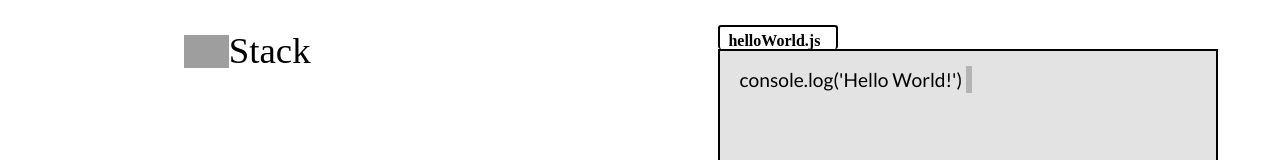
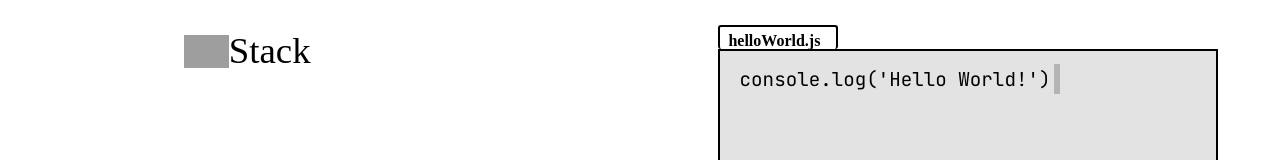
Before and after one commit to luisfr364/aboutme, a React (Vite) app: page / in a window 1280 px wide. Shown: the part 1367-1527 px from the top of the page. Built offline with nearby package versions, Linux system fonts and the light colour scheme; grey boxes are pictures that could not be loaded.

Commit message:
Update font-family in BnWCodeWindow.module.css and index.css

```diff
--- a/src/components/BnWCodeWindow/BnWCodeWindow.module.css
+++ b/src/components/BnWCodeWindow/BnWCodeWindow.module.css
@@ -25,7 +25,7 @@
   margin: 1em 1em;
   width: 90%;
   text-wrap: wrap;
-  font-family: var(--secondary-font);
+  font-family: var(--quartenary-font);
   font-size: 1.2em;
 }
 
--- a/src/index.css
+++ b/src/index.css
@@ -1,9 +1,11 @@
 @import url("https://fonts.googleapis.com/css2?family=Lato&family=Poppins:wght@400;700&family=Roboto&display=swap");
+@import url("https://fonts.googleapis.com/css2?family=JetBrains+Mono:ital,wght@0,100..800;1,100..800&display=swap");
 
 :root {
   --primary-font: "Poppins", sans-serif;
   --secondary-font: "Lato", sans-serif;
   --tertiary-font: "Roboto", sans-serif;
+  --quartenary-font: "JetBrains Mono", monospace;
   --primary-font-color: #ffffff;
   --secondary-font-color: grey;
   --secondary-color: rgba(128, 128, 128, 0.219);
--- a/src/sections/AboutSection/AboutSection.module.css
+++ b/src/sections/AboutSection/AboutSection.module.css
@@ -25,9 +25,8 @@
 }
 
 .textBlock__img {
-  height: 100%;
   width: 70%;
-  background-image: url("../../assets/IMG_20240304_185848_337.webp");
+  background-image: url("./me.jpeg");
   background-repeat: no-repeat;
   background-size: contain;
 }
```
Also changed, not shown: public/me.jpeg (added).
